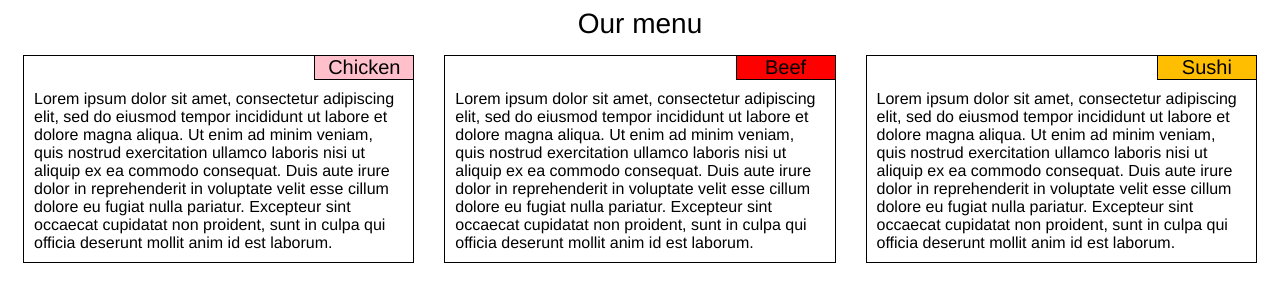
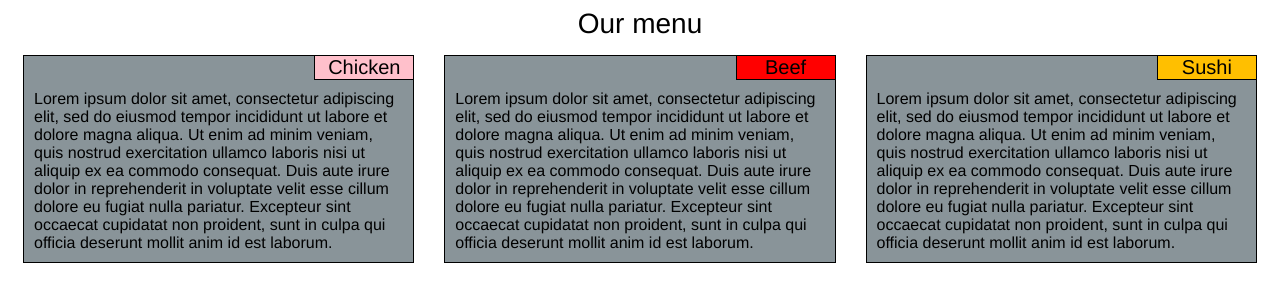
Before and after one commit to alexander-malafeev/alexander-malafeev.github.io, a plain HTML site: page index.html in a window 1280 px wide. Drawn offline with Linux system fonts and the light colour scheme.

Commit message:
Add files via upload
Added background color to the menu items.

```diff
--- a/css/style.css
+++ b/css/style.css
@@ -27,6 +27,7 @@ p {
 .menu_item {
 	border: 1px solid black;
 	padding:0px;
+	background-color: #899499;;
 }
 
 .menu_item_row{
```
